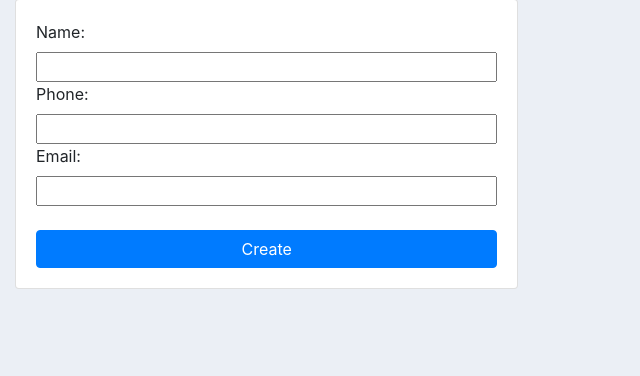
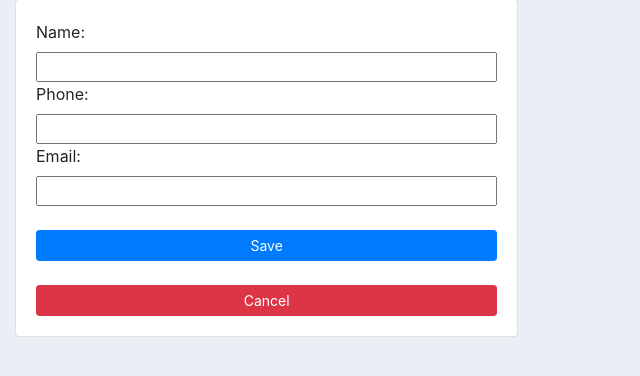
Before and after one commit to piyushpandey16444/BasicProject, a Django app: page /create-customer/ in a window 1280 px wide. Shown: the part 113-489 px from the top of the page, without its empty margins (0-640 px from the left). Run offline with Django 3.2, Linux system fonts and the light colour scheme; some libraries are stand-ins or nearby versions.

Commit message:
Cancel option added.

```diff
--- a/accounts/templates/accounts/create_form.html
+++ b/accounts/templates/accounts/create_form.html
@@ -14,7 +14,8 @@
         {% csrf_token %}
         <div class="card card-body">
             {{form}}
-            <input class="btn btn-block btn-primary mt-4" type="submit" value="Create" name="Create">
+            <input class="btn btn-sm btn-primary mt-4" type="submit" value="Save">
+            <a href="{% url 'home' %}" class="btn btn-sm btn-danger mt-4">Cancel</a>
         </div>
         </form>
     </div>
```
Also changed, not shown: db.sqlite3.
